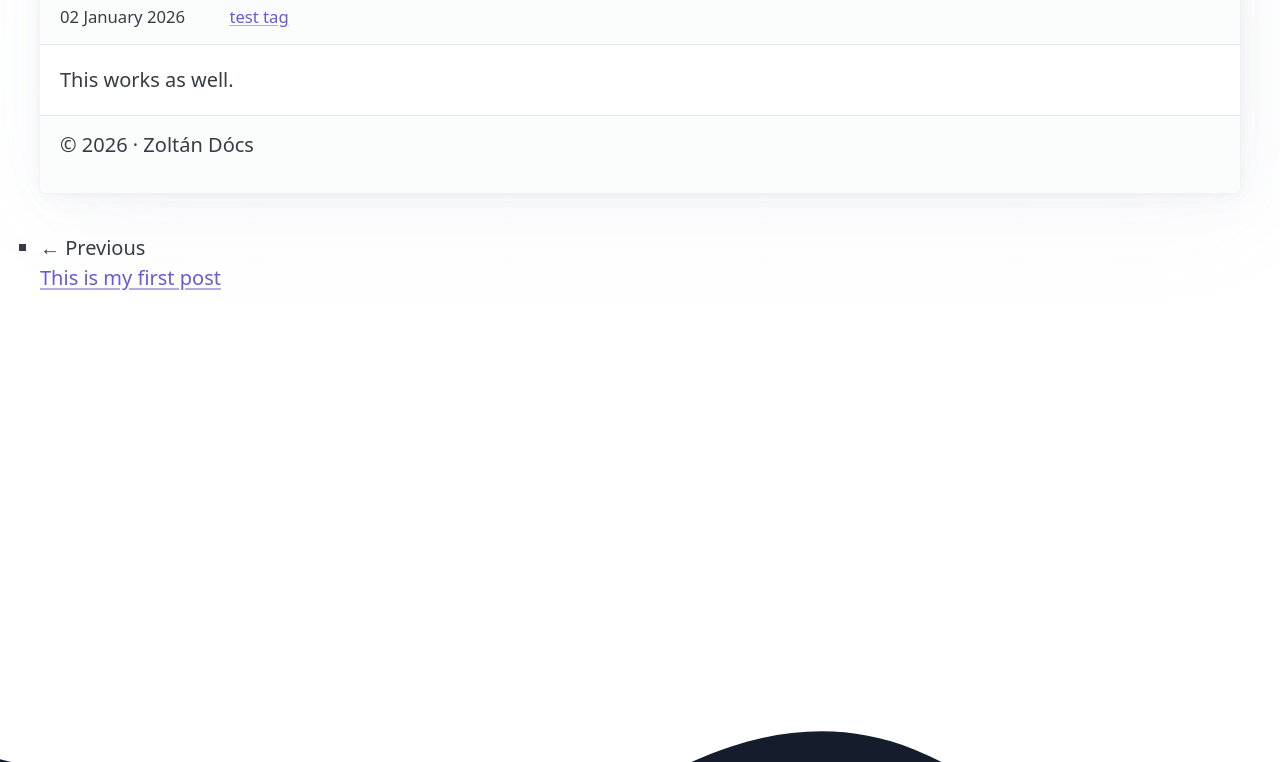
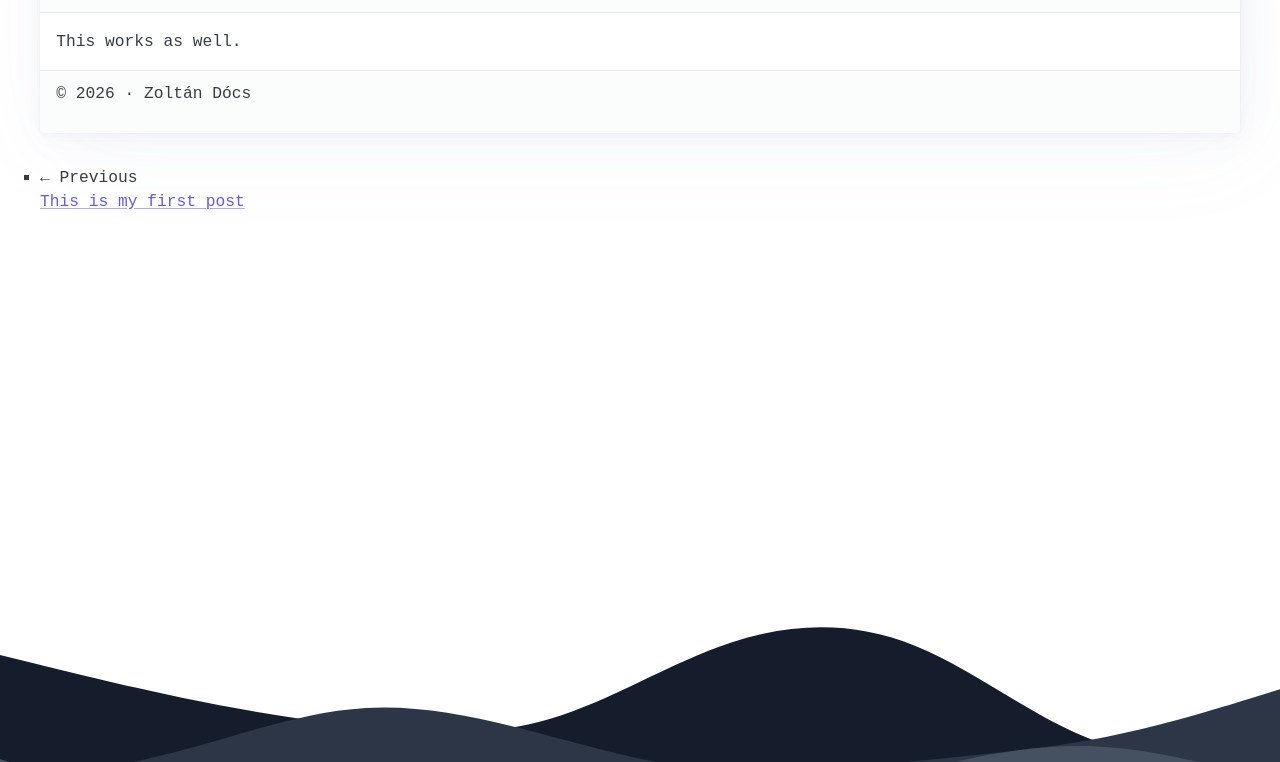
Before and after one commit to bezo97/z97-blog, an Eleventy site: page content/blog/test-writing/test-writing.md in a window 1280 px wide. Shown: the part 237-999 px from the top of the page. Built offline with nearby package versions, Linux system fonts and the light colour scheme; Eleventy itself is replaced by a stand-in of ours; some packages are replaced by stand-ins of ours; files that its build step writes are made by us from their sources; what @zachleat/heading-anchors, zod-validation-error would draw is missing.

Commit message:
add seo, styles

```diff
--- a/_data/metadata.js
+++ b/_data/metadata.js
@@ -1,6 +1,6 @@
 export default {
 	title: "bezo97's blog",
-	url: "https://blog.z97.io/",
+	url: "https://blog.z97.io",
 	language: "en",
 	description: "Where I write about stuff",
 	author: {
--- a/_includes/layouts/base.njk
+++ b/_includes/layouts/base.njk
@@ -1,13 +1,118 @@
 <!doctype html>
 <html lang="{{ metadata.language }}">
-	<head>
+	<head prefix="og: http://ogp.me/ns#">
 		<meta charset="utf-8">
+    	<meta http-equiv="Content-Type" content="text/html; charset=UTF-8" />
 		<meta name="viewport" content="width=device-width, initial-scale=1.0">
 		<title>{{ title or metadata.title }}</title>
 		<meta name="description" content="{{ description or metadata.description }}">
+		<meta name="author" content="{{ author or 'bezo97' }}" />
+		<meta
+			name="copyright"
+			content="Copyright {{ author or 'bezo97' }}"
+		/>
+   	    <meta name="robots" content="index, follow" />
+    	<meta name="keywords" content="bezo97,blog,{{ tags }}" />
+
 		<link rel="alternate" href="/feed/feed.xml" type="application/atom+xml" title="{{ metadata.title }}">
 
+		<!--Useless tags, nice to have-->
 		<meta name="generator" content="{{ eleventy.generator }}">
+    	<meta name="subject" content="personal">
+    	<meta name="language" content="en-US" />
+		<meta name="rating" content="general" />
+		<meta name="distribution" content="global" />
+
+    	<link rel="icon" href="/img/favicon.ico" type="image/x-icon" />
+    	<meta name="theme-color" content="#1e88e5" />
+
+		{% if tags %}
+			<!-- Structured data for the blog post -->
+			<script type="application/ld+json" eleventy:ignore>
+			{
+				"@context": "https://schema.org/",
+				"@type": "BlogPosting",
+				"@id": "{{ metadata.url }}{{ page.url }}",
+				"mainEntityOfPage": "{{ metadata.url }}{{ page.url }}",
+    			"url": "{{ metadata.url }}{{ page.url }}",
+				"headline": "{{ title | escape }}",
+				"name": "{{ title | escape }}",
+				"description": "{{ description | escape }}",
+				"author": {
+					"@type": "Person",
+					"name": "{{ author or 'bezo97' | escape }}"
+				},
+				"datePublished": "{{ date | htmlDateString }}",
+				"image": {
+					"@type": "ImageObject",
+					"@id": "{{ metadata.url }}/img/social-bg.webp",
+					"url": "{{ metadata.url }}/img/social-bg.webp",
+					"height": "720",
+					"width": "720"
+				},
+				"isPartOf": {
+					"@type" : "Blog",
+					"@id": "{{ metadata.url }}",
+					"name": "{{ metadata.title }}"
+				},
+				"keywords": "{{ tags }}"
+			}
+			</script>
+			<!-- Open Graph -->
+			<meta property="og:type" content="article"/>
+			<meta property="og:title" content="{{ title }}"/>
+			<meta property="og:url" content="{{ metadata.url }}{{ page.url }}"/>
+			<meta property="og:description" content="{{ description }}" />
+			<meta property="og:image" content="{{ metadata.url }}/img/social-bg.webp"/>
+			<meta property="article:published_time " content="{{ date | htmlDateString }}"/>
+			<meta property="article:author" content="https://bio.z97.io"/>
+			<meta property="article:publisher" content="{{ metadata.url }}"/>
+			<meta property="article:section" content="personal blog"/>
+			{%- for tag in tags %}
+				<meta property="article:tag" content="{{ tag }}"/>
+			{%- endfor %}
+			<!-- Twitter Card -->
+			<meta name="twitter:card" content="summary_large_image">
+			<meta name="twitter:title" content="{{ title }}">
+			<meta name="twitter:site" content="@ZotyaDocs">
+			<meta name="twitter:description" content="{{ description }}">
+			<meta name="twitter:image" content="{{ metadata.url }}/img/social-bg.webp">
+			<meta name="twitter:image:alt" content="city lights">
+
+		{% else %}
+
+			<!-- Structured data for the blog -->
+			<script type="application/ld+json" eleventy:ignore>
+			{
+				"@context": "https://schema.org/",
+				"@type": "Blog",
+				"@id": "{{ metadata.url }}",
+				"mainEntityOfPage": "{{ metadata.url }}",
+				"name": "{{ metadata.title }}",
+				"description": "{{ metadata.description }}",
+				"image": {
+					"@type": "ImageObject",
+					"@id": "{{ metadata.url }}/img/social-bg.webp",
+					"url": "{{ metadata.url }}/img/social-bg.webp",
+					"height": "720",
+					"width": "720"
+				}
+			}
+			</script>
+			<!-- Open Graph -->
+			<meta property="og:type" content="website"/>
+			<meta property="og:title" content="{{ metadata.title }}"/>
+			<meta property="og:url" content="{{ metadata.url }}"/>
+			<meta property="og:image" content="{{ metadata.url }}/img/social-bg.webp"/>
+			<meta property="og:description" content="{{ metadata.description }}"/>
+			<!-- Twitter Card -->
+			<meta name="twitter:card" content="summary_large_image">
+			<meta name="twitter:title" content="{{ metadata.title }}">
+			<meta name="twitter:site" content="@ZotyaDocs">
+			<meta name="twitter:description" content="{{ metadata.description }}">
+			<meta name="twitter:image" content="{{ metadata.url }}/img/social-bg.webp">
+			<meta name="twitter:image:alt" content="city lights">
+		{% endif %}
 
 		{#-
 		Plain-text bundles are provided via the `eleventy-plugin-bundle` plugin:
@@ -44,6 +149,7 @@
 			{#- Read more about `eleventy-navigation` at https://www.11ty.dev/docs/plugins/navigation/ #}
 			<nav>
 				<ul>
+					<li><a href="/"><img eleventy:ignore src="/img/logo.webp" alt="Logo" width="45" height="45"/></a></li>
 					<li><strong><a href="/">{{ metadata.title }}</a></strong></li>
 				</ul>
 				<ul class="nav">
--- a/css/index.css
+++ b/css/index.css
@@ -1,3 +1,7 @@
+:root {
+	--pico-font-family: monospace;
+}
+
 body {
 	display: flex;
 	flex-direction: column;
@@ -16,6 +20,19 @@ body > header {
 	background-size: cover;
 	padding: var(--pico-block-spacing-vertical)
 		var(--pico-block-spacing-horizontal);
+	text-shadow: 0 0 10px black, 0 0 10px black, 0 0 10px black;
+	filter: hue-rotate(0deg);
+	animation: hue-rotate-animation 300s linear infinite;
+	--pico-primary: white;
+}
+
+@keyframes hue-rotate-animation {
+	0% {
+		filter: hue-rotate(0deg);
+	}
+	100% {
+		filter: hue-rotate(-360deg);
+	}
 }
 
 /* Custom footer graphics */
```
Also changed, not shown: public/robots.txt (added, +18 -0 lines), public/img/favicon.ico (added), public/img/logo.webp (added), public/img/social-bg.webp (added).
